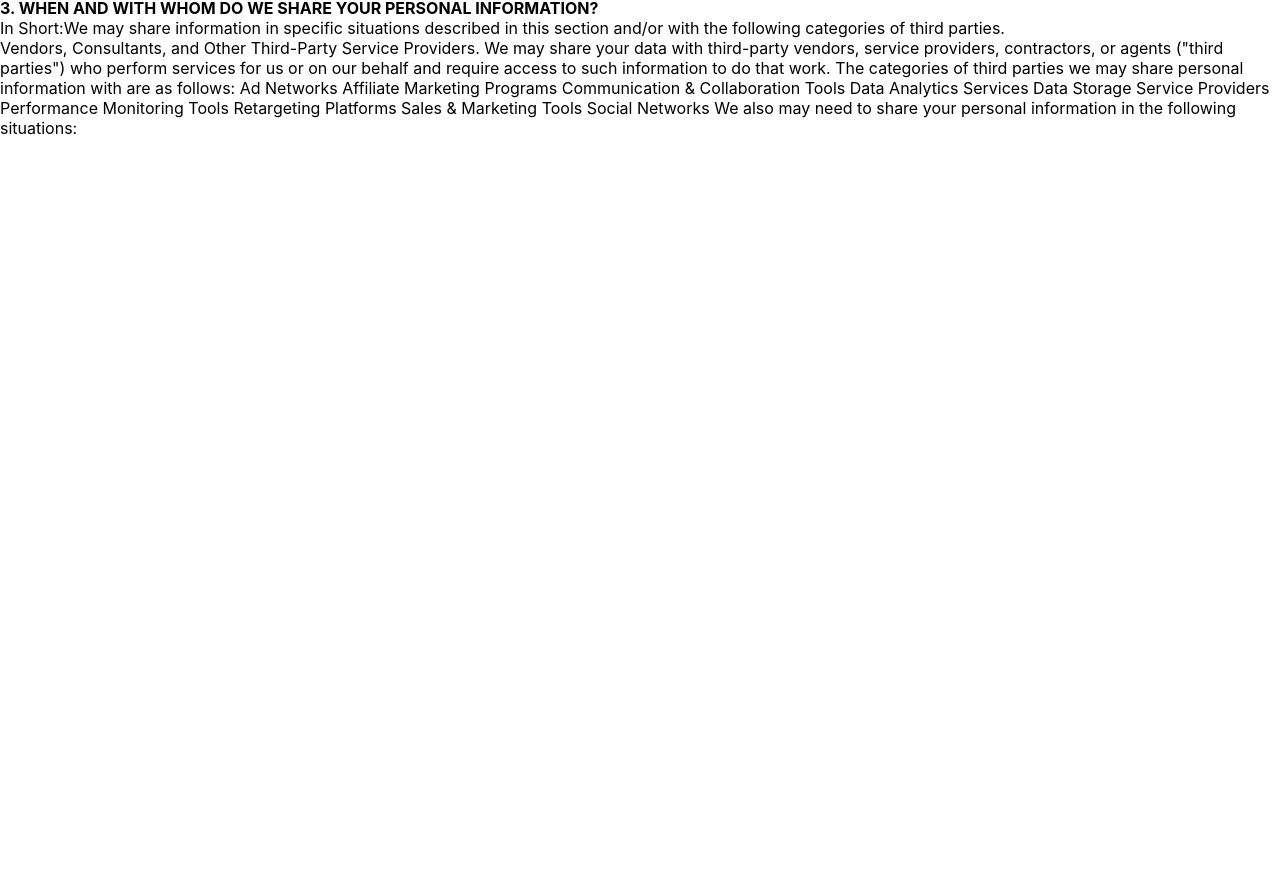
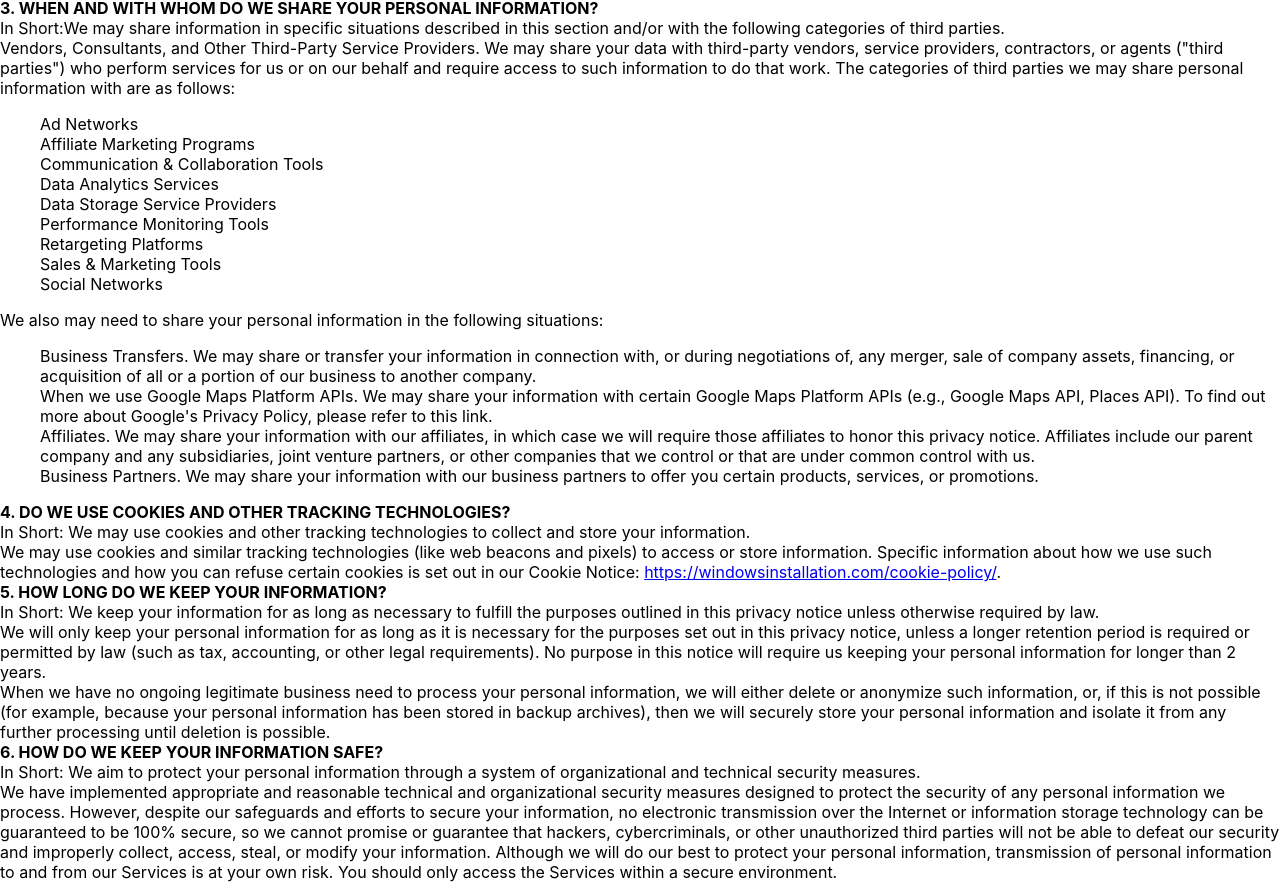
Before and after one commit to nosianuri/home-windows, a React (Create React App) app: page /privacy-policy in a window 1280 px wide. Shown: the part 1917-2800 px from the top of the page. Before the commit the page ends 2055 px from the top, so only its background shows below. Built offline with nearby package versions, Linux system fonts and the light colour scheme.

Commit message:
update privacy and terms

```diff
--- a/src/Pages/Home/Form/Steps/Final.js
+++ b/src/Pages/Home/Form/Steps/Final.js
@@ -3,7 +3,7 @@ import React from 'react'
 const Final = () => {
   return (
     <div>
-        <h3 className='text-center'>A Windows contractor will be reaching out very soon! Please take a look at some other services we offer!</h3>
+        <h3 className='text-center font-medium'>A Windows contractor will be reaching out very soon! Please take a look at some other services we offer!</h3>
         <div className='flex justify-between items-center mt-5'>
             <img src="https://i.ibb.co/MZQKDwX/window-installation.png" alt="" className='w-36' />
             <div className='text-center'>
--- a/src/Pages/Home/Home.js
+++ b/src/Pages/Home/Home.js
@@ -79,7 +79,7 @@ const Home = () => {
                                     <br /> <br />
                                     Any service marks, logos, and trademarks (collectively the "Trademarks") displayed are registered and/or unregistered Trademarks of their respective owners. This site contains affiliate and partner links and may receive compensation for referrals or purchases made through our links. Subject matter within this website are copyrighted property of the owner of this site. This website and its owner is not responsible for any photographic or typographical errors.</p>
 
-                                <p className='text-xs text-center mt-8'>© 2023 window installation, All Rights Reserved. <a className='underline hover:text-[#f6b234]' href="/privacy-policy">Privacy Policy</a> Cookie Policy <a className='underline hover:text-[#f6b234]' href="/terms">Terms</a></p>
+                                <p className='text-xs text-center mt-8'>© 2023 window installation, All Rights Reserved. <a className='underline hover:text-[#f6b234]' href="/privacy-policy">Privacy Policy</a> Cookie Policy <a className='underline hover:text-[#f6b234]' href="/terms">Terms & Condition</a></p>
                             </div>
                         </div>
                     </div>
--- a/src/Pages/PrivacyPolicy/PrivacyPolicy.js
+++ b/src/Pages/PrivacyPolicy/PrivacyPolicy.js
@@ -22,13 +22,13 @@ const PrivacyPolicy = () => {
                 <Loader />
             ) : (
                 <div>
-                    <div className='bg-[#323a56] text-[#ffffff]'>
+                    <div className='bg-[#003144] text-[#ffffff]'>
                         <div className='max-w-7xl mx-auto sm:py-16 py-5'>
                             <h3 className='text-3xl font-bold !leading-normal'>PRIVACY NOTICE</h3>
                             <h5 className='text-xl font-bold mb-2 !leading-normal'>Last updated 24 March, 2023</h5>
                             <p>This privacy notice for Instal US, LLC ("<span className='font-bold'>Company</span>," "<span className='font-bold'>we</span>," "<span className='font-bold'>us</span>," or "<span className='font-bold'>our</span>"), describes how and why we might collect, store, use, and/or share ("<span className='font-bold'>process</span>") your information when you use our services ("<span className='font-bold'>Services</span>"), such as when you:</p>
                             <ul>
-                                <li>Visit our website at <a className='underline text-[#ffae00]' href="/">https://HomesWindows.com</a> or any website of ours that links to this privacy notice</li>
+                                <li>Visit our website at <a className='underline text-[#ffae00]' href="https://mrhomeservice-com.preview-domain.com/window-installation">https://windowinstallation.com</a> or any website of ours that links to this privacy notice</li>
                                 <li>Engage with us in other related ways, including any sales, marketing, or events</li>
                             </ul>
                             <p className='mb-8'><span className='font-bold'>Questions or concerns?</span> Reading this privacy notice will help you understand your privacy rights and choices. If you do not agree with our policies and practices, please do not use our Services. If you still have any questions or concerns, please contact us at adops_us@instal.com.</p>
@@ -114,28 +114,44 @@ const PrivacyPolicy = () => {
                             <p><span>In Short:</span>
                                 We may share information in specific situations described in this section and/or with the following categories of third parties.</p>
 
+                            <p></p>
+                            Vendors, Consultants, and Other Third-Party Service Providers. We may share your data with third-party vendors, service providers, contractors, or agents ("third parties") who perform services for us or on our behalf and require access to such information to do that work. The categories of third parties we may share personal information with are as follows:
+                            <ul className='ul-article'>
+                                <li>Ad Networks</li>
+                                <li>Affiliate Marketing Programs</li>
+                                <li> Communication & Collaboration Tools</li>
+                                <li>Data Analytics Services</li>
+                                <li>Data Storage Service Providers</li>
+                                <li> Performance Monitoring Tools</li>
+                                <li>Retargeting Platforms</li>
+                                <li>Sales & Marketing Tools</li>
+                                <li>Social Networks</li>
+                            </ul>
+                            <p>We also may need to share your personal information in the following situations:</p>
+                            <ul className='ul-article'>
+                                <li><span className='font-bold'>Business Transfers.</span> We may share or transfer your information in connection with, or during negotiations of, any merger, sale of company assets, financing, or acquisition of all or a portion of our business to another company.</li>
+                                <li><span className='font-bold'>When we use Google Maps Platform APIs.</span> We may share your information with certain Google Maps Platform APIs (e.g., Google Maps API, Places API). To find out more about Google's Privacy Policy, please refer to this link.</li>
+                                <li><span className='font-bold'>Affiliates.</span> We may share your information with our affiliates, in which case we will require those affiliates to honor this privacy notice. Affiliates include our parent company and any subsidiaries, joint venture partners, or other companies that we control or that are under common control with us.</li>
+                                <li><span className='font-bold'>Business Partners.</span> We may share your information with our business partners to offer you certain products, services, or promotions.</li>
+                            </ul>
 
-                            Vendors, Consultants, and Other Third-Party Service Providers. We may share your data with third-party vendors, service providers, contractors, or agents ("third parties") who perform services for us or on our behalf and require access to such information to do that work. The categories of third parties we may share personal information with are as follows:
+                            <h4 className='text-3xl font-bold !leading-normal'>4. DO WE USE COOKIES AND OTHER TRACKING TECHNOLOGIES?</h4>
+                            <p className='mb-2'><span className='italic font-bold'>In Short:</span> We may use cookies and other tracking technologies to collect and store your information.</p>
+                            <p className='mb-2'>We may use cookies and similar tracking technologies (like web beacons and pixels) to access or store information. Specific information about how we use such technologies and how you can refuse certain cookies is set out in our Cookie Notice: <a href="https://mrhomeservice-com.preview-domain.com/window-installation">https://windowsinstallation.com/cookie-policy/</a>.</p>
 
-                            Ad Networks
+                            <h4 className='text-3xl font-bold !leading-normal'>5. HOW LONG DO WE KEEP YOUR INFORMATION?</h4>
+                            <p className='mb-2'><span className='italic font-bold'>In Short:</span>  We keep your information for as long as necessary to fulfill the purposes outlined in this privacy notice unless otherwise required by law.</p>
+                            <p className='mb-2'>We will only keep your personal information for as long as it is necessary for the purposes set out in this privacy notice, unless a longer retention period is required or permitted by law (such as tax, accounting, or other legal requirements). No purpose in this notice will require us keeping your personal information for longer than 2 years.</p>
+                            <p className='mb-2'>When we have no ongoing legitimate business need to process your personal information, we will either delete or anonymize such information, or, if this is not possible (for example, because your personal information has been stored in backup archives), then we will securely store your personal information and isolate it from any further processing until deletion is possible.</p>
 
-                            Affiliate Marketing Programs
+                            <h4 className='text-3xl font-bold !leading-normal'>6. HOW DO WE KEEP YOUR INFORMATION SAFE?</h4>
+                            <p className='mb-2'><span className='italic font-bold'>In Short:</span>  We aim to protect your personal information through a system of organizational and technical security measures.</p>
+                            <p className='mb-2'>We have implemented appropriate and reasonable technical and organizational security measures designed to protect the security of any personal information we process. However, despite our safeguards and efforts to secure your information, no electronic transmission over the Internet or information storage technology can be guaranteed to be 100% secure, so we cannot promise or guarantee that hackers, cybercriminals, or other unauthorized third parties will not be able to defeat our security and improperly collect, access, steal, or modify your information. Although we will do our best to protect your personal information, transmission of personal information to and from our Services is at your own risk. You should only access the Services within a secure environment.</p>
+                            <h4 className='text-3xl font-bold !leading-normal'>7. DO WE COLLECT INFORMATION FROM MINORS?</h4>
+                            <p className='mb-2'><span className='italic font-bold'>In Short:</span>  We do not knowingly collect data from or market to children under 18 years of age.</p>
+                            <p className='mb-2'>We do not knowingly solicit data from or market to children under 18 years of age. By using the Services, you represent that you are at least 18 or that you are the parent or guardian of such a minor and consent to such minor dependent's use of the Services. If we learn that personal information from users less than 18 years of age has been collected, we will deactivate the account and take reasonable measures to promptly delete such data from our records. If you become aware of any data we may have collected from children under age 18, please contact us at info@yourhomesconnection.com.</p>
 
-                            Communication & Collaboration Tools
 
-                            Data Analytics Services
-
-                            Data Storage Service Providers
-
-                            Performance Monitoring Tools
-
-                            Retargeting Platforms
-
-                            Sales & Marketing Tools
-
-                            Social Networks
-
-                            We also may need to share your personal information in the following situations:
                         </div>
                     </div>
                 </div>
--- a/src/Pages/Terms/Terms.js
+++ b/src/Pages/Terms/Terms.js
@@ -20,11 +20,11 @@ const Terms = () => {
                 <Loader />
             ) : (
                 <div>
-                    <div className='bg-[#323a56] text-[#ffffff]'>
+                    <div className='bg-[#003144] text-[#ffffff]'>
                         <div className='max-w-7xl mx-auto sm:py-16 py-5'>
                             <h3 className='text-3xl font-bold !leading-normal'>Terms of Use</h3>
                             <h5 className='text-xl font-bold mb-2 !leading-normal'>Last update 23/03/2023</h5>
-                            <h5 className='text-xl mb-2 '>For our privacy policy please click <a href="/privacy-policy">here</a>.</h5>
+                            <h5 className='text-xl mb-2 '>For our privacy policy please click <a className='text-orange-500 underline hover:no-underline' href="https://mrhomeservice-com.preview-domain.com/privacy-policy">here</a>.</h5>
                             <p className='mb-8'>Please review these terms and conditions of use (the "Terms and Conditions") carefully before using "YourHomesConnection.com and other web properties linking to these terms of use using the "YourHomes" brand (the "Site"), (the “Brand”). The Site and Brand are owned and operated by Instal US, LLC and, by using the site or brand, you accept and agree to these Terms and Conditions. If you do not agree to these Terms and Conditions, you may not access or otherwise use the Site. You may only use the Site if you are domiciled in the United States and you are 18 years old or older.</p>
 
                             <p className='mb-2'>1. <span className='font-bold'>Services Available on the Site Or Brand:</span> The Site and Brand provides content and referrals related to home improvement and repair products, services, and professionals. The service provided by the Site is for general educational, informational, and research purposes only and is not an endorsement, recommendation, or guarantee of any service, product, or professional. No advice or information, whether oral or written, obtained by you from YourHomesConnection.com or through or from the service shall create any warranty of any kind.</p>
--- a/src/index.css
+++ b/src/index.css
@@ -20,3 +20,13 @@ code {
   font-family: source-code-pro, Menlo, Monaco, Consolas, 'Courier New',
     monospace;
 }
+
+.ul-article {
+  display: block;
+  list-style-type: disc;
+  margin-block-start: 1em;
+  margin-block-end: 1em;
+  margin-inline-start: 0px;
+  margin-inline-end: 0px;
+  padding-inline-start: 40px;
+}
```
